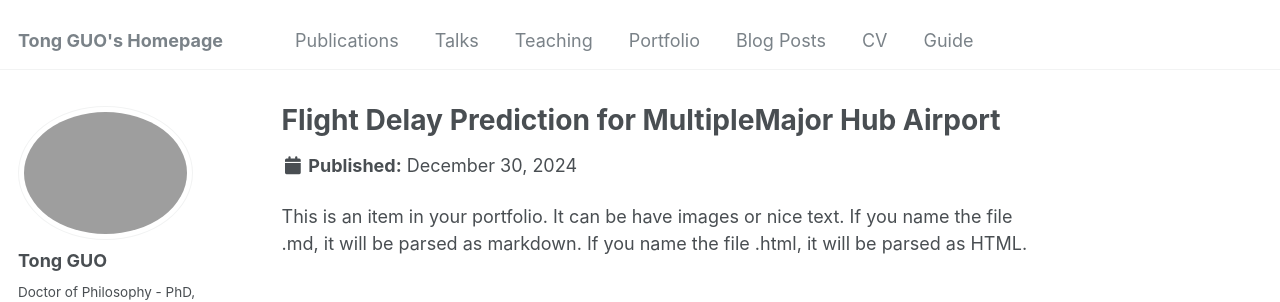
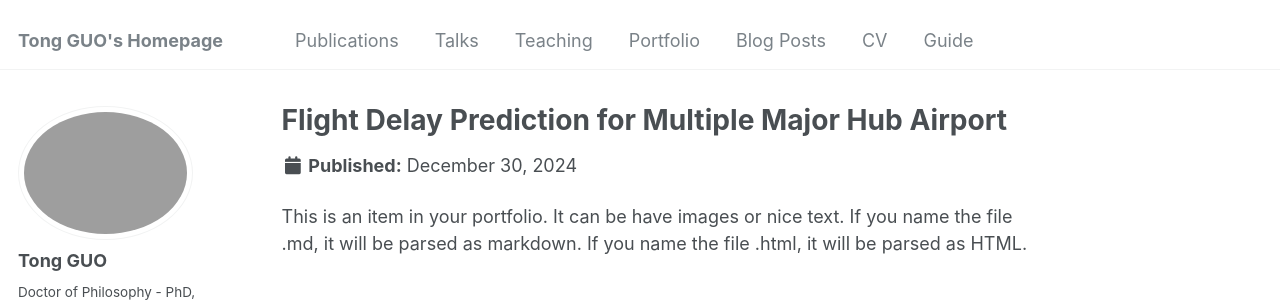
Before and after one commit to buaaguotong/buaaguotong.github.io, a Jekyll site: the page built from _portfolio/portfolio-2.md, in a window 1280 px wide and 944 px high. Shown: the top 302 px of the window. Built offline with Jekyll 4.4.1, drawn with Linux system fonts in a browser that asks for light colours; some web fonts are replaced.

Commit message:
Update portfolio-2.md

```diff
--- a/_portfolio/portfolio-2.md
+++ b/_portfolio/portfolio-2.md
@@ -1,5 +1,5 @@
 ---
-title: "Flight Delay Prediction for MultipleMajor Hub Airport"
+title: "Flight Delay Prediction for Multiple Major Hub Airport"
 excerpt: "This project revolves around delay prediction at major hub airports, integrating spatial correlations among multipleairports, including air traffic flow, geographic distances, and the temporal characteristics of each airport.It predicts the potential future delay durations of each airport, providing critical situational information forair traffic management systems. In this project, a Granger causality self-correcting spatial correlation extractionmodule was designed, utilizing graph convolution for spatial correlation modeling. Subsequently, spatialcorrelations and temporal features are integrated in a GRU model to predict future delays. The project wasintegrated into the East China Air Traffic Management Bureau’s system. During the landing of TyphoonChanthu in Shanghai in 2021, the system accurately predicted delays at eight major hub airports includingShanghai, Zhengzhou, and Chengdu, achieving a prediction accuracy rate of 89%. <br/><img src='/images/Flight_delay.png'>"
 collection: portfolio
 ---
```
